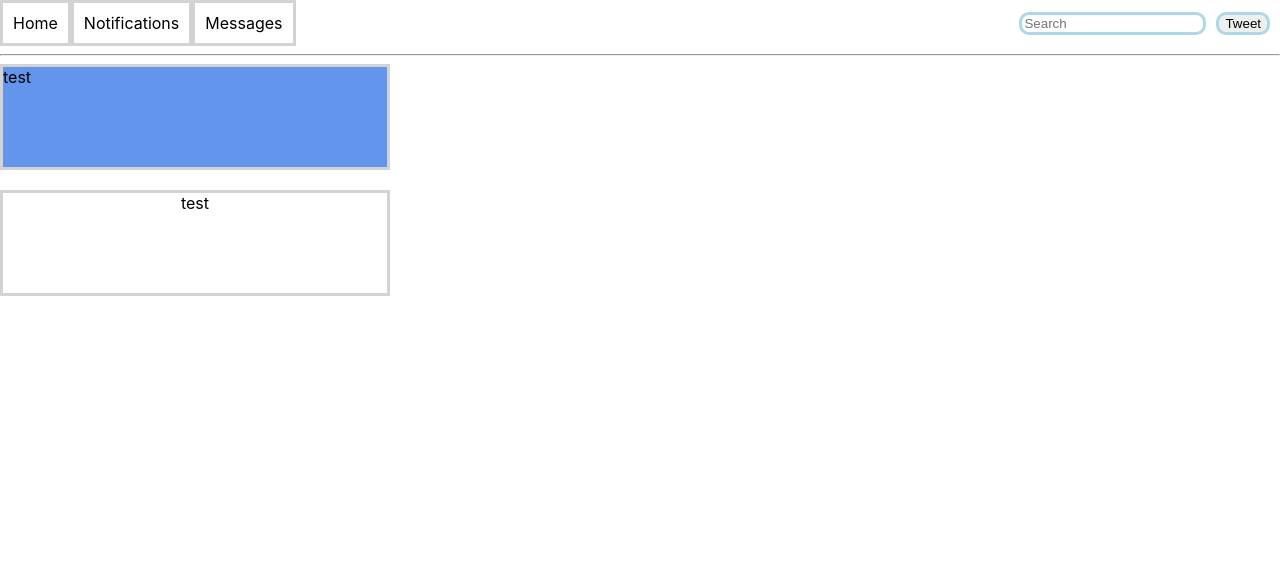
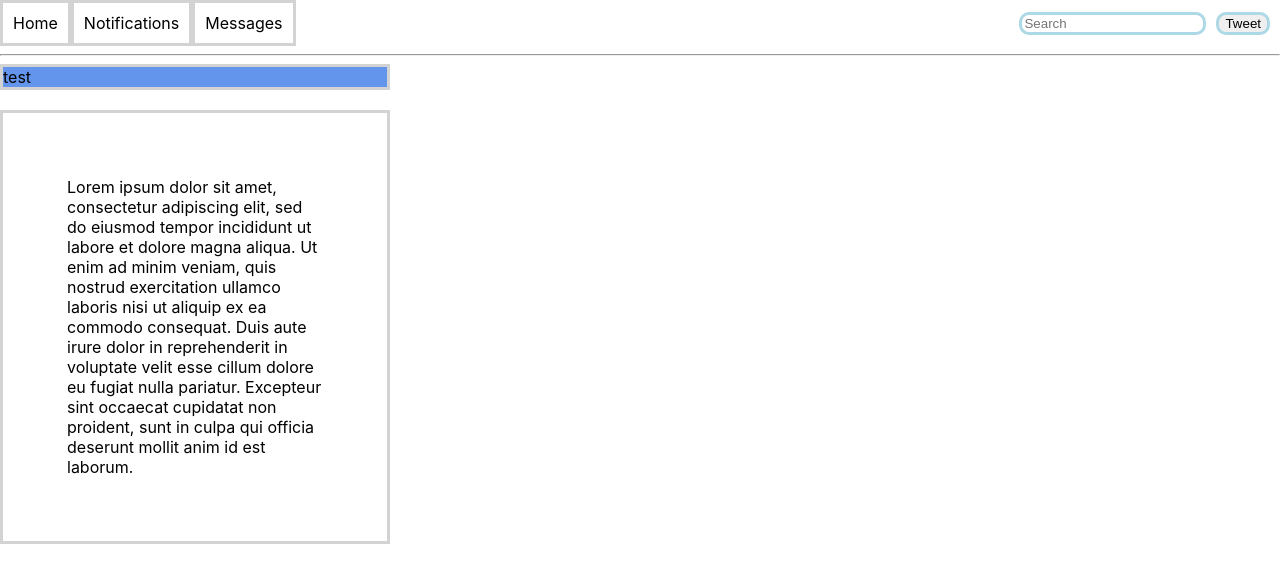
Before and after one commit to aidanwilliams01/social-media-clone, a React (Create React App) app: page / in a window 1280 px wide. Shown: the top 582 px of the page. Built offline with nearby package versions, Linux system fonts and the light colour scheme.

Commit message:
rename css classes, add body component

```diff
--- a/src/components/App.js
+++ b/src/components/App.js
@@ -1,16 +1,15 @@
 import React from "react";
 import Header from "./Header";
-import ProfileCard from "./ProfileCard";
-import Sidebar from "./Sidebar";
+import Body from "./Body";
+
+// switch to bootstrap?
 
 function App() {
   return (
     <React.Fragment>
       <Header />
       <hr></hr>
-      <ProfileCard />
-      <br></br>
-      <Sidebar />
+      <Body />
     </React.Fragment>
   );
 }
--- /dev/null
+++ b/src/components/Body.js
@@ -0,0 +1,17 @@
+import React from "react";
+import ProfileCard from "./ProfileCard";
+import Sidebar from "./Sidebar";
+
+function Body() {
+  return (
+    <div class="body">
+      <div>
+        <ProfileCard />
+        <br></br>
+        <Sidebar />
+      </div>
+    </div>
+  )
+}
+
+export default Body;
--- a/src/components/Header.js
+++ b/src/components/Header.js
@@ -2,10 +2,10 @@
 
 function Header() {
   return (
-    <div class="test">
-      <div class="test2">Home</div>
-      <div class="test2">Notifications</div>
-      <div class="test2">Messages</div>
+    <div class="header">
+      <div class="headerDiv">Home</div>
+      <div class="headerDiv">Notifications</div>
+      <div class="headerDiv">Messages</div>
 
       <input placeholder="Search"></input>
       <button>Tweet</button>
--- a/src/components/ProfileCard.js
+++ b/src/components/ProfileCard.js
@@ -2,7 +2,7 @@
 
 function ProfileCard() {
   return (
-    <div class="test4">
+    <div class="profileCard">
       test
     </div>
   )
--- a/src/components/Sidebar.js
+++ b/src/components/Sidebar.js
@@ -2,8 +2,8 @@
 
 function Sidebar() {
   return (
-    <div class="test5">
-      test
+    <div class="sidebar">
+      Lorem ipsum dolor sit amet, consectetur adipiscing elit, sed do eiusmod tempor incididunt ut labore et dolore magna aliqua. Ut enim ad minim veniam, quis nostrud exercitation ullamco laboris nisi ut aliquip ex ea commodo consequat. Duis aute irure dolor in reprehenderit in voluptate velit esse cillum dolore eu fugiat nulla pariatur. Excepteur sint occaecat cupidatat non proident, sunt in culpa qui officia deserunt mollit anim id est laborum.
     </div>
   )
 }
--- a/src/index.css
+++ b/src/index.css
@@ -12,20 +12,16 @@
     monospace;
 }
 
-.test {
+.header {
   display: flex;
   align-items: center;
   justify-content: center;
 }
 
-.test2 {
+.headerDiv {
   border: solid lightgray;
   padding: 10px;
   /* color: red; */
-}
-
-.test3 {
-  margin-left: auto;
 }
 
 input {
@@ -41,18 +37,23 @@
   margin: 10px;
 }
 
-.test4 {
+.profileCard {
   display: flex;
   border: solid lightgray;
-  height: 100px;
+  /* height: 30dvi; */
   width: 30%;
   background-color: cornflowerblue;
 }
 
-.test5 {
+.sidebar {
   display: flex;
   border: solid lightgray;
   justify-content: center;
-  height: 100px;
-  width: 30%;
+  /* height: 100px; */
+  width: 20%;
+  padding: 5%
 }
+
+.body {
+  display: flex;
+}
```
Also changed, not shown: src/components/Left.js (added, +15 -0 lines).
